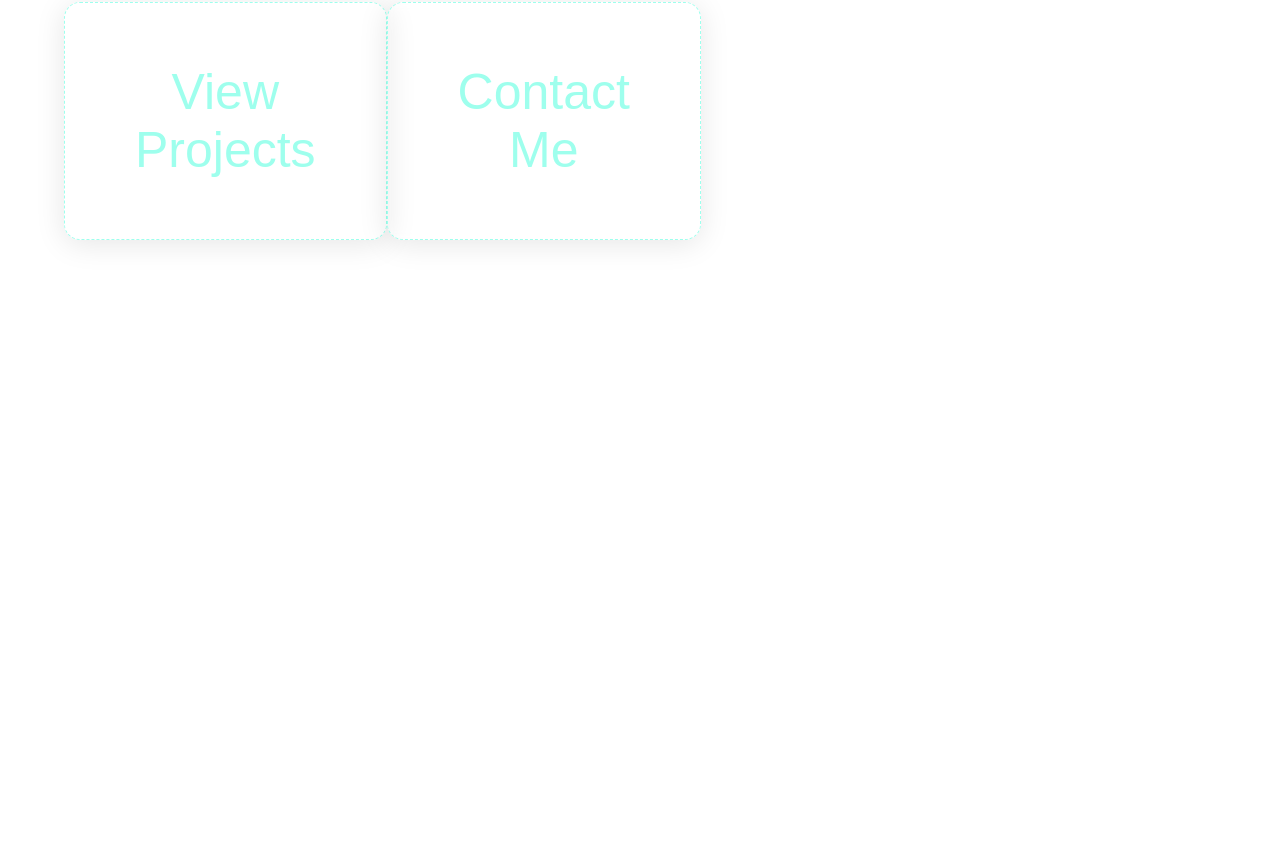
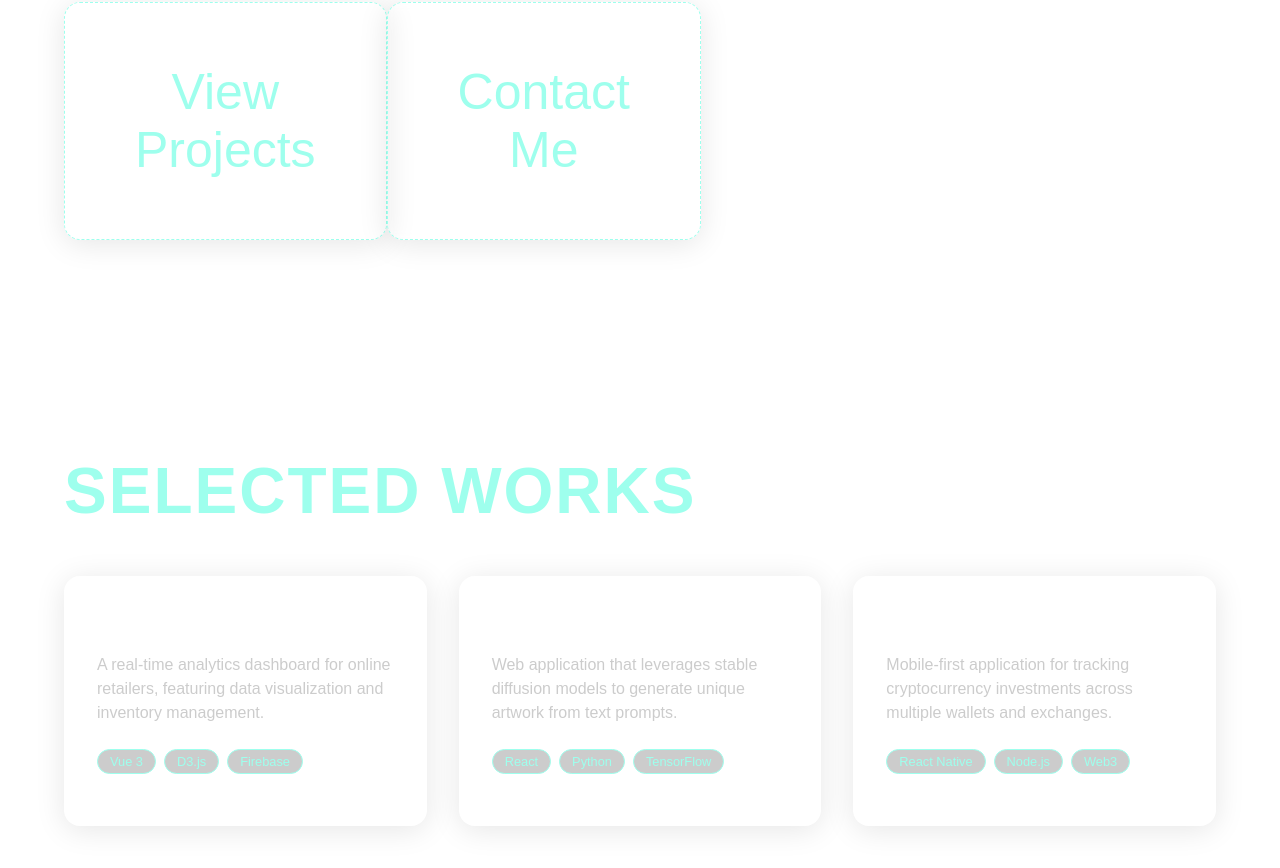
Before and after one commit to stefanedelman/portfolio, a Vue app: page / in a window 1280 px wide. Shown: the part 1060-1928 px from the top of the page. Before the commit the page ends 1300 px from the top, so only its background shows below. Built offline with nearby package versions, Linux system fonts and the light colour scheme; a web font is replaced by a local one.

Commit message:
feat: Add initial portfolio structure with Hero and Projects components.

```diff
--- a/src/App.vue
+++ b/src/App.vue
@@ -1,14 +1,15 @@
 <script setup>
 import Hero from './components/Hero.vue';
 import ParticleBackground from './components/ParticleBackground.vue';
+import Projects from './components/Projects.vue';
 
 </script>
 
 <template>
 <ParticleBackground class="background"/>
 <Hero class="hero" />
-
-
+<Projects id="projects" />
+<div id="contact" style="height: 100vh;"></div> <!-- Placeholder for Contact -->
 
 </template>
 
--- a/src/components/Hero.vue
+++ b/src/components/Hero.vue
@@ -13,13 +13,13 @@
         </div>
 
         <div class="buttons">
-            <button class="button1" @mouseover="isHover = true"
-                @mouseleave="isHover = false">
+            <button class="button1" @mouseover="isHover = true" @mouseleave="isHover = false"
+                @click="scrollToSection('projects')">
                 View Projects
             </button>
 
-            <button class="button2" @mouseover="isHover = true"
-                @mouseleave="isHover = false" >
+            <button class="button2" @mouseover="isHover = true" @mouseleave="isHover = false"
+                @click="scrollToSection('contact')">
                 Contact Me
             </button>
         </div>
@@ -31,61 +31,69 @@ import { ref, watch } from 'vue'
 const isHover = ref(false)
 
 watch(isHover, (newVal) => {
-  if(newVal === true){
+    if (newVal === true) {
         window.dispatchEvent(new Event("excite_particles"))
     }
-  else{
+    else {
         window.dispatchEvent(new Event("normalize_particles"))
 
     }
 })
 
-
+function scrollToSection(id) {
+    const element = document.getElementById(id);
+    if (element) {
+        element.scrollIntoView({ behavior: 'smooth' });
+    }
+}
 </script>
 
 <style scoped>
-
 * {
     font-family: "Satoshi", sans-serif;
 
 }
 
-.hero-wrapper{
+.hero-wrapper {
     margin-left: 4rem;
     margin-top: 15rem;
 }
 
-.title{
+.title {
     width: 100%;
     display: flex;
     flex-direction: column;
-    font-weight: 700; /* super bold */
+    font-weight: 700;
+    /* super bold */
     line-height: 1.2;
 
 }
-.title-part{
+
+.title-part {
     font-size: clamp(3rem, 12vw, 8rem);
     color: var(--primary-color);
 }
 
-.buttons{
+.buttons {
     display: flex;
     width: 50%;
     justify-content: space-around;
     margin-top: 7rem;
 }
 
-.buttons .button1, .buttons .button2{
+.buttons .button1,
+.buttons .button2 {
     padding: 60px 70px;
     background-color: rgba(0, 0, 0, 0);
     outline: none;
-    border: 1px  var(--primary-color);
+    border: 1px var(--primary-color);
     border-radius: 10px;
     color: var(--primary-color);
     font-size: 50px;
 }
 
-.buttons .button1, .buttons .button2{
+.buttons .button1,
+.buttons .button2 {
     background: rgba(255, 255, 255, 0);
     border-radius: 16px;
     box-shadow: 0 4px 30px rgba(0, 0, 0, 0.1);
@@ -105,9 +113,4 @@ watch(isHover, (newVal) => {
     box-shadow: 0 0 20px var(--primary-color);
     border-color: var(--primary-color);
 }
-
-
-
-
-
 </style>
--- /dev/null
+++ b/src/components/Projects.vue
@@ -0,0 +1,124 @@
+<template>
+    <div class="projects-container">
+        <h2 class="section-title">Selected Works</h2>
+
+        <div class="projects-grid">
+            <div v-for="(project, index) in projects" :key="index" class="project-card">
+                <div class="card-content">
+                    <h3 class="project-title">{{ project.title }}</h3>
+                    <p class="project-desc">{{ project.description }}</p>
+                    <div class="tags">
+                        <span v-for="tag in project.tags" :key="tag" class="tag">{{ tag }}</span>
+                    </div>
+                </div>
+            </div>
+        </div>
+    </div>
+</template>
+
+<script setup>
+import { ref } from 'vue';
+
+const projects = ref([
+    {
+        title: "E-Commerce Dashboard",
+        description: "A real-time analytics dashboard for online retailers, featuring data visualization and inventory management.",
+        tags: ["Vue 3", "D3.js", "Firebase"]
+    },
+    {
+        title: "AI Image Generator",
+        description: "Web application that leverages stable diffusion models to generate unique artwork from text prompts.",
+        tags: ["React", "Python", "TensorFlow"]
+    },
+    {
+        title: "Crypto Portfolio Tracker",
+        description: "Mobile-first application for tracking cryptocurrency investments across multiple wallets and exchanges.",
+        tags: ["React Native", "Node.js", "Web3"]
+    }
+]);
+</script>
+
+<style scoped>
+.projects-container {
+    padding: 4rem;
+    min-height: 100vh;
+    display: flex;
+    flex-direction: column;
+    justify-content: center;
+    position: relative;
+    z-index: 1; /* Ensure it sits above background but below fixed overlays if any */
+}
+
+.section-title {
+    font-family: "Satoshi", sans-serif;
+    font-size: clamp(2rem, 5vw, 4rem);
+    color: var(--primary-color);
+    margin-bottom: 3rem;
+    text-transform: uppercase;
+    letter-spacing: 2px;
+    font-weight: 700;
+}
+
+.projects-grid {
+    display: grid;
+    grid-template-columns: repeat(auto-fit, minmax(300px, 1fr));
+    gap: 2rem;
+    width: 100%;
+}
+
+.project-card {
+    background: rgba(255, 255, 255, 0.03);
+    border-radius: 16px;
+    box-shadow: 0 4px 30px rgba(0, 0, 0, 0.1);
+    backdrop-filter: blur(5px);
+    -webkit-backdrop-filter: blur(5px);
+    border: 1px solid rgba(255, 255, 255, 0.1);
+    padding: 2rem;
+    transition: all 0.3s ease;
+    cursor: pointer;
+    display: flex;
+    flex-direction: column;
+    justify-content: space-between;
+    min-height: 250px;
+}
+
+.project-card:hover {
+    transform: translateY(-5px);
+    background: rgba(255, 255, 255, 0.08);
+    border-color: var(--primary-color);
+    box-shadow: 0 0 20px rgba(var(--primary-rgb), 0.2); /* Assuming we might add RGB var later, or just use hex opacity */
+    box-shadow: 0 0 15px rgba(0, 255, 136, 0.1); /* Fallback glow */
+}
+
+.project-title {
+    font-family: "Satoshi", sans-serif;
+    font-size: 1.5rem;
+    color: #fff;
+    margin-bottom: 1rem;
+    font-weight: 600;
+}
+
+.project-desc {
+    font-family: "Satoshi", sans-serif;
+    color: #ccc;
+    font-size: 1rem;
+    line-height: 1.5;
+    margin-bottom: 1.5rem;
+}
+
+.tags {
+    display: flex;
+    flex-wrap: wrap;
+    gap: 0.5rem;
+}
+
+.tag {
+    font-family: "Satoshi", sans-serif;
+    font-size: 0.8rem;
+    color: var(--primary-color);
+    border: 1px solid var(--primary-color);
+    padding: 0.25rem 0.75rem;
+    border-radius: 50px;
+    background: rgba(0, 0, 0, 0.2);
+}
+</style>
```
Lines whose indentation alone changed are shown as unchanged.
